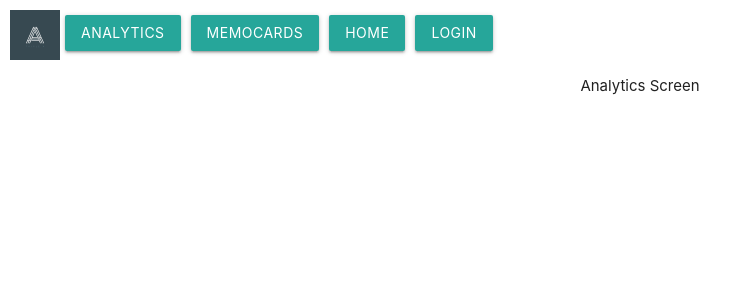
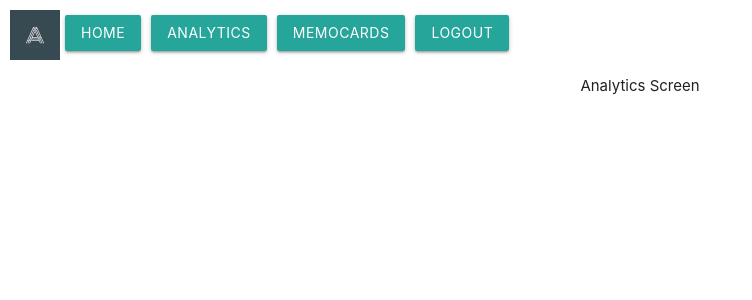
Before and after one commit to alexsaltstein/TripleAEducation-site, a React (Create React App) app in the folder site/: page /analytics in a window 1280 px wide. Shown: the top 300 px of the page, without its empty margins (0-752 px from the left). Built offline with nearby package versions, Linux system fonts and the light colour scheme.

Commit message:
changed nav

```diff
--- a/site/src/components/Widgets/Header.js
+++ b/site/src/components/Widgets/Header.js
@@ -9,17 +9,17 @@ const Header = () => {
   return (
     <div style={{ display: 'flex', flexDirection: 'row', margin: 10 }}>
       <img style={{ height: 50, width: 50 }} src={TripleALogo} />
-      <Link to="/Analytics">
+      <Link to="/home">
+        <Button style={{ margin: 5 }}>Home</Button>
+      </Link>
+      <Link to="/analytics">
         <Button style={{ margin: 5 }}>Analytics</Button>
       </Link>
       <Link to="/cards">
         <Button style={{ margin: 5 }}>MemoCards</Button>
       </Link>
-      <Link to="/home">
-        <Button style={{ margin: 5 }}>Home</Button>
-      </Link>
       <Link to="/">
-        <Button style={{ margin: 5 }}>Login</Button>
+        <Button style={{ margin: 5 }}>Logout</Button>
       </Link>
     </div>
   );
```
